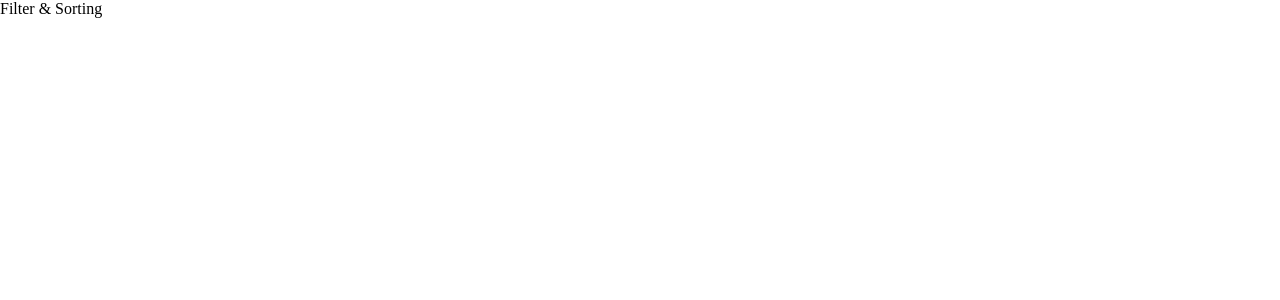
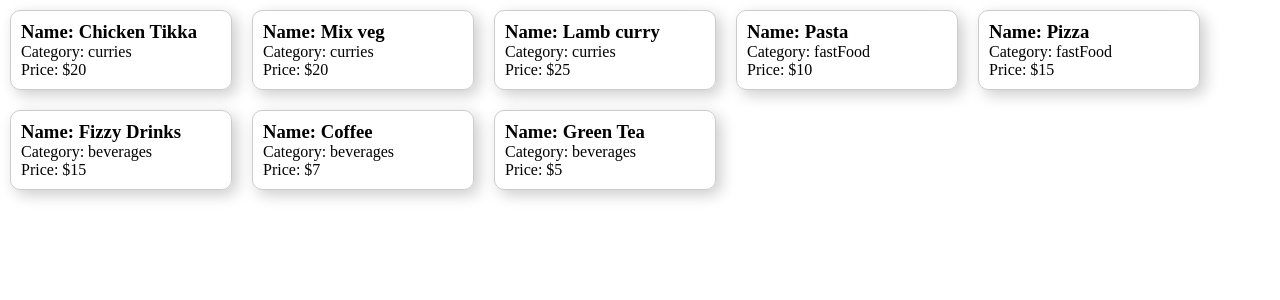
Before and after one commit to ashisohail/react-filter-sort, a React (Vite) app: page / in a window 1280 px wide. Shown: the top 300 px of the page. Built offline with nearby package versions, Linux system fonts and the light colour scheme.

Commit message:
Products added and styled.

```diff
--- a/src/App.jsx
+++ b/src/App.jsx
@@ -1,14 +1,8 @@
-import { useState } from "react";
 import "./App.css";
+import Products from "./components/Products";
 
 function App() {
-  const [count, setCount] = useState(0);
-
-  return (
-    <>
-      <p>Filter & Sorting</p>
-    </>
-  );
+  return <Products />;
 }
 
 export default App;
--- /dev/null
+++ b/src/components/ProductCard.css
@@ -0,0 +1,11 @@
+.product-card {
+  border: 1px solid #ccc;
+  border-radius: 10px;
+  box-shadow: -8px -8px 15px rgba(255, 255, 255, 0.1),
+    5px 5px 15px rgba(0, 0, 0, 0.2);
+  padding: 10px;
+  margin: 10px;
+  display: inline-block;
+  text-align: left;
+  width: 200px;
+}
--- /dev/null
+++ b/src/components/ProductCard.jsx
@@ -0,0 +1,13 @@
+import "./ProductCard.css";
+
+function ProductCard({ name, category, price }) {
+  return (
+    <div className="product-card">
+      <h3>Name: {name}</h3>
+      <p>Category: {category}</p>
+      <p>Price: ${price}</p>
+    </div>
+  );
+}
+
+export default ProductCard;
--- /dev/null
+++ b/src/components/Products.jsx
@@ -0,0 +1,20 @@
+import products from "../data/data.json";
+import ProductCard from "./ProductCard";
+
+function Products() {
+  return (
+    <ul>
+      {products.map((product) => {
+        return (
+          <ProductCard
+            name={product.name}
+            category={product.category}
+            price={product.price}
+          />
+        );
+      })}
+    </ul>
+  );
+}
+
+export default Products;
--- /dev/null
+++ b/src/data/data.json
@@ -0,0 +1,10 @@
+[
+  { "name": "Chicken Tikka", "category": "curries", "price": 20 },
+  { "name": "Mix veg", "category": "curries", "price": 20 },
+  { "name": "Lamb curry", "category": "curries", "price": 25 },
+  { "name": "Pasta", "category": "fastFood", "price": 10 },
+  { "name": "Pizza", "category": "fastFood", "price": 15 },
+  { "name": "Fizzy Drinks", "category": "beverages", "price": 15 },
+  { "name": "Coffee", "category": "beverages", "price": 7 },
+  { "name": "Green Tea", "category": "beverages", "price": 5 }
+]
```
